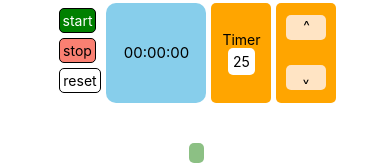
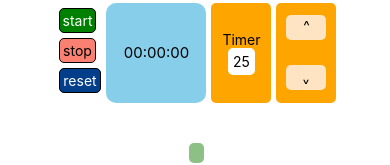
Before and after one commit to jalapenojames/pomo, a React Native app: screen / in a window 390 px wide. Shown: the part 184-349 px from the top of the page. Built offline with nearby package versions, Linux system fonts and the light colour scheme.

Commit message:
reset to blue

```diff
--- a/components/Timer.js
+++ b/components/Timer.js
@@ -155,8 +155,8 @@ const Timer = ({ animation, resetAnimation, animatedValSecond, animatedValue })
                 <TouchableOpacity onPress={stopTimer} activeOpacity={0.8} style={[styles.button, {marginRight: 5, backgroundColor: 'salmon'}]}>
                     <Text style={{color: 'black'}}>stop</Text>
                 </TouchableOpacity>
-                <TouchableOpacity onPress={resetTimer} activeOpacity={0.8} style={[styles.button, {backgroundColor: 'white'}]}>
-                    <Text style={{color: 'black'}}>reset</Text>
+                <TouchableOpacity onPress={resetTimer} activeOpacity={0.8} style={[styles.button, {backgroundColor: '#023e8a'}]}>
+                    <Text style={{color: 'white'}}>reset</Text>
                 </TouchableOpacity>
             </View>
 
```
